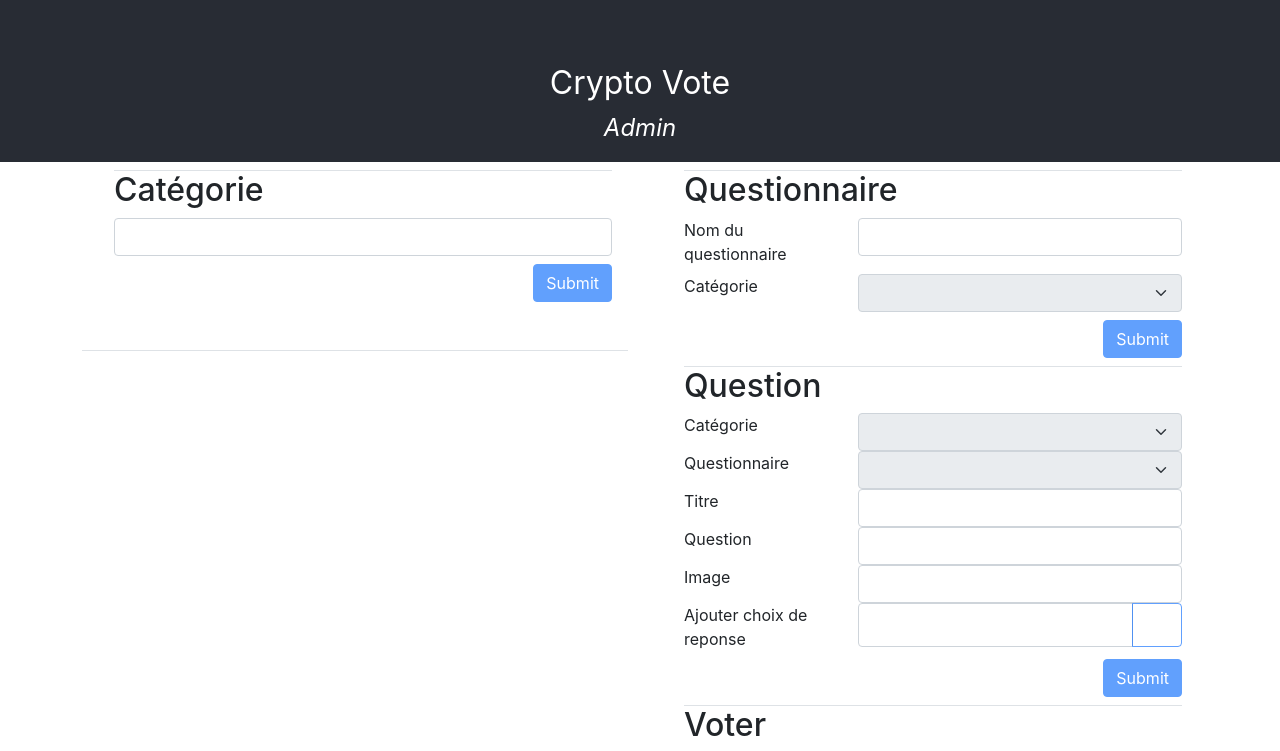
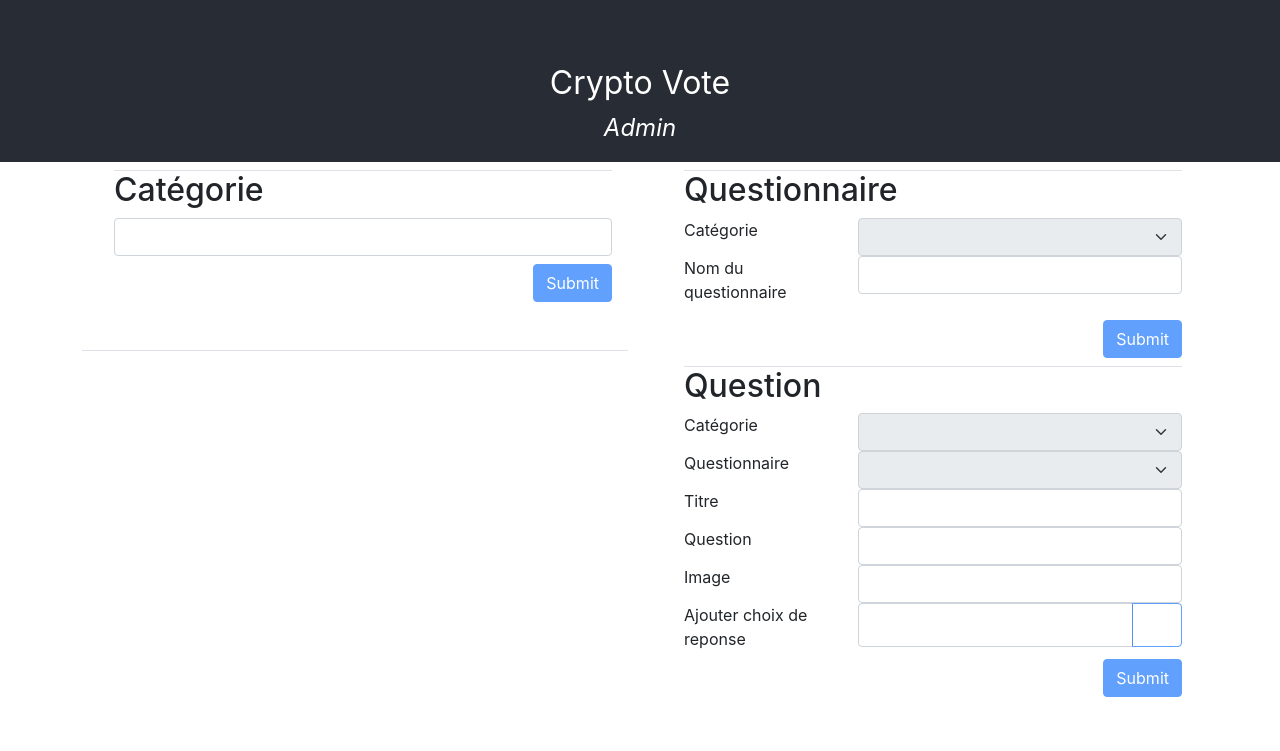
Before and after one commit to davidlefrancq/vote-manager-interface, a React (Create React App) app: page / in a window 1280 px wide. Shown: the top 751 px of the page. Built offline with nearby package versions, Linux system fonts and the light colour scheme; some icons are missing.

Commit message:
[feat] Update UX

```diff
--- a/src/components/Vote.js
+++ b/src/components/Vote.js
@@ -5,11 +5,11 @@ import Questionnaire from "./render-components/Questionnaire";
 import Question from "./render-components/Question";
 import Categorie from "./render-components/Categorie";
 import Categories from "./render-components/Categories";
-import Voter from "./render-components/Voter";
+// import Voter from "./render-components/Voter";
 import Web3Connexion from "./render-components/Web3Connexion";
 import QuestionnaireBo from "../bo/QuestionnaireBo";
 import QuestionBo from "../bo/QuestionBo";
-import {BsFillArchiveFill, FaLaptopCode, GiJigsawBox, IoIosArchive, RiTeamFill} from "react-icons/all";
+import {GiJigsawBox} from "react-icons/all";
 
 const addressContract = "0x36d812d504a74b4caf5ec80b9c9a753417a42164";
 
@@ -263,7 +263,8 @@ class Vote extends Component {
 
 
     questionnaireSubmit = (event) => {
-        event.preventDefault();
+        return new Promise((resolve, reject) => {
+
             const name = event.target.nameQuestonnaire.value;
             const indexCat = event.target.indexCategorie.value;
 
@@ -272,15 +273,18 @@ class Vote extends Component {
 
                 // addQuestionnaire(uint _categorie, string memory _name)
                 // Exécution d'une requete sur le Contract Solidity
-            this.contract.methods.addQuestionnaire(indexCat, name).send({from: accounts[0]}).then((result) => {
+                this.contract.methods.addQuestionnaire(indexCat, name).send({from: accounts[0]}).then((data) => {
 
-                console.log(result);
+                    resolve(data);
 
                 }).catch((error) => {
-                console.error(error);
+                    reject(error);
                 });
+            } else {
+                reject(new Error("You are not connected."))
             }
 
+        });
     }
 
     voteSubmit = (event) => {
@@ -305,13 +309,32 @@ class Vote extends Component {
         }
     }
 
-    categorieChange = async (event) => {
+    resetQuestionnaires = () => {
+        return new Promise((resolve, reject) => {
+            try {
+                const state = {...this.state};
+                state.questionnaires = [];
+                this.setState(state);
+                resolve();
+            } catch (error) {
+                reject(error);
+            }
+        });
+    }
+
+    categorieChange = (event) => {
         event.preventDefault();
         const categorie = event.target.value;
+        this.resetQuestionnaires().then(async () => {
+
             const questionnaires = await this.loadQuestionnaires(categorie);
             const state = {...this.state};
             state.questionnaires = questionnaires;
             this.setState(state);
+
+        }).catch((error)=>{
+            console.error(error);
+        });
     }
 
     getQuestionnaireInState = (index) => {
@@ -359,12 +382,12 @@ class Vote extends Component {
         return (
             <>
 
-                <header className="App-header" style={{position:"relative"}}>
+                <header className="App-header" style={{position: "relative"}}>
                     <GiJigsawBox size={64}/>
                     <h1>Crypto Vote</h1>
                     <p>Admin</p>
 
-                    <div style={{position:"absolute", top:5, right:5}}>
+                    <div style={{position: "absolute", top: 5, right: 5}}>
                         <Web3Connexion
                             isConnected={this.state.isConnected}
                             accounts={this.state.accounts}
@@ -406,17 +429,17 @@ class Vote extends Component {
                                 contract={this.contract}
                             />
 
-                            <Voter
-                                voteSubmit={this.voteSubmit}
-                                categories={this.state.categories}
-                                categorieChange={this.categorieChange}
-                                questionnaires={this.state.questionnaires}
-                                questionnaireChange={this.questionnaireChange}
-                                questions={this.state.questions}
-                                questionChange={this.questionChange}
-                                reponses={this.state.reponses}
-                                isConnected={this.state.isConnected}
-                            />
+                            {/*<Voter*/}
+                            {/*    voteSubmit={this.voteSubmit}*/}
+                            {/*    categories={this.state.categories}*/}
+                            {/*    categorieChange={this.categorieChange}*/}
+                            {/*    questionnaires={this.state.questionnaires}*/}
+                            {/*    questionnaireChange={this.questionnaireChange}*/}
+                            {/*    questions={this.state.questions}*/}
+                            {/*    questionChange={this.questionChange}*/}
+                            {/*    reponses={this.state.reponses}*/}
+                            {/*    isConnected={this.state.isConnected}*/}
+                            {/*/>*/}
 
                         </div>
 
--- a/src/components/render-components/CategorieForm.js
+++ b/src/components/render-components/CategorieForm.js
@@ -19,14 +19,14 @@ const CategorieForm = (props) => {
     const renderCategoriesFormSelect = () => {
         if (categories.length > 0) {
             return (
-                <select className="form-select" name={"categorie"} onChange={categorieChange}>
+                <select className="form-select" name={"indexCategorie"} onChange={categorieChange}>
                     <option></option>
                     {renderCategoriesFormOptions()}
                 </select>
             );
         } else {
             return (
-                <select className="form-select disabled" name={"categorie"} disabled>
+                <select className="form-select disabled" name={"indexCategorie"} disabled>
                     <option></option>
                 </select>
             );
--- a/src/components/render-components/Question.js
+++ b/src/components/render-components/Question.js
@@ -40,9 +40,15 @@ class Question extends Component {
         this.setState(state);
     }
 
+    resetChoice = () => {
+        const state = {...this.state};
+        state.choices = [];
+        this.setState(state);
+    }
+
     questionSubmit = (event) => {
         event.preventDefault();
-        const categorie = event.target.categorie.value;
+        const categorie = event.target.indexCategorie.value;
         const questionnaire = event.target.questionnaire.value;
         const titre = event.target.titre.value;
         const question = event.target.question.value;
@@ -51,13 +57,13 @@ class Question extends Component {
 
 
         const {accounts} = this.props;
-        console.log(accounts);
         if (accounts && accounts.length > 0) {
 
             // Exécution d'une requete sur le Contract Solidity
             this.props.contract.methods.addQuestions(categorie, questionnaire, titre, question, image, reponses).send({from: accounts[0]}).then((result) => {
 
-                console.log("addQuestion : ", result);
+                event.target.reset();
+                this.resetChoice();
 
             }).catch((error) => {
                 console.error(error);
--- a/src/components/render-components/Questionnaire.js
+++ b/src/components/render-components/Questionnaire.js
@@ -5,17 +5,21 @@ const Questionnaire = (props) => {
 
     const {questionnaireSubmit, categories, isConnected} = props;
 
+    const sumbitHandle = (event) => {
+        event.preventDefault();
+        questionnaireSubmit(event).then(()=>{
+            event.target.reset();
+        }).catch(()=>{
+
+        });
+    }
+
     return (
         <div className={"container-fluid m-2"}>
             <h2 className={"text-start border-top"}>Questionnaire</h2>
 
-            <form onSubmit={questionnaireSubmit}>
+            <form onSubmit={sumbitHandle}>
                 <div className={"row"}>
-
-                    <label className={"col-4 form-label text-start"}>Nom du questionnaire</label>
-                    <div className={"col-8"}>
-                        <input className={"form-control"} name={"nameQuestonnaire"}/>
-                    </div>
 
                     <div className={"row p-0"}>
                         <label className={"col-4 form-label ps-4 text-start"}>Catégorie</label>
@@ -24,6 +28,11 @@ const Questionnaire = (props) => {
                             <CategorieForm categories={categories}/>
 
                         </div>
+                    </div>
+
+                    <label className={"col-4 form-label text-start"}>Nom du questionnaire</label>
+                    <div className={"col-8"}>
+                        <input className={"form-control"} name={"nameQuestonnaire"}/>
                     </div>
 
                 </div>
```
Lines whose indentation alone changed are shown as unchanged.
